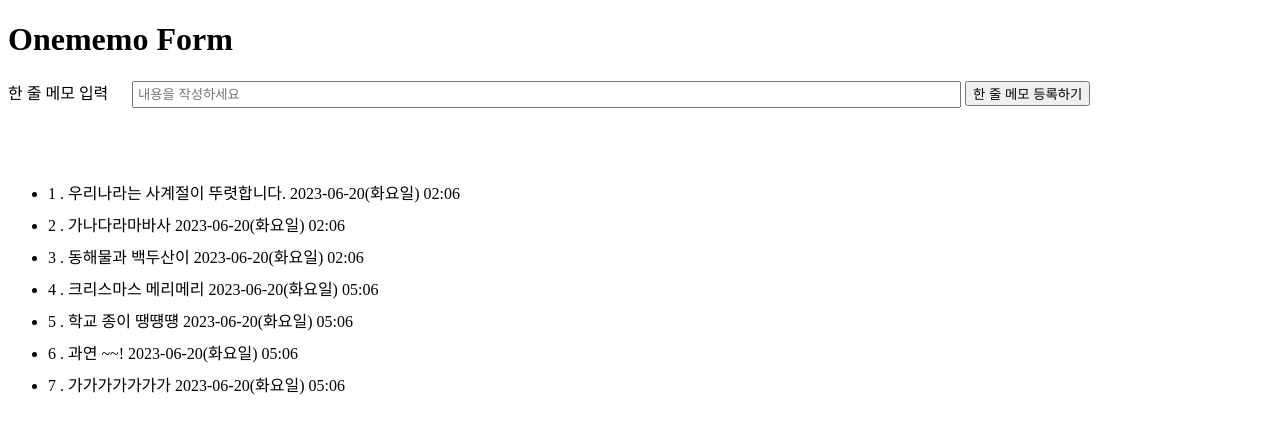
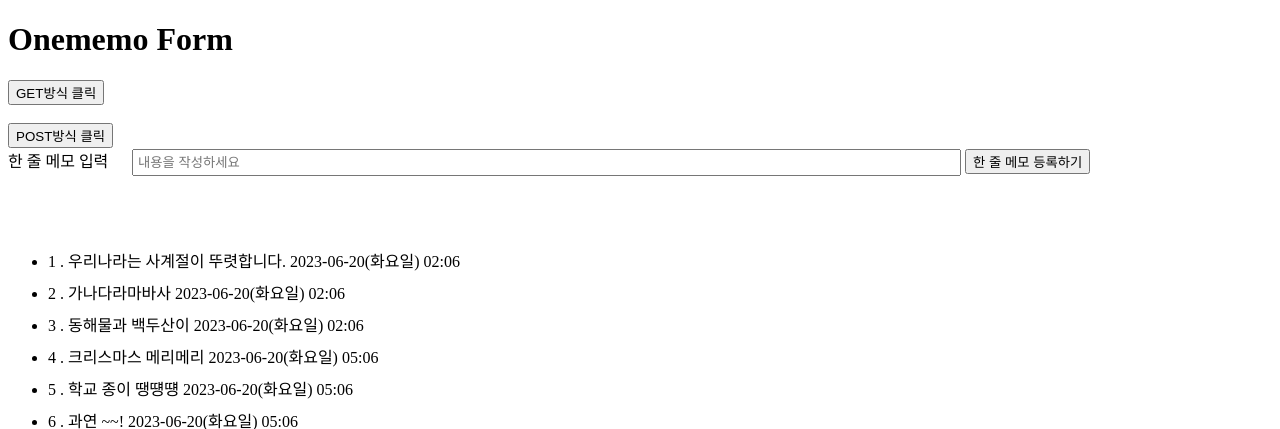
Before and after one commit to rheesk22/django_study, a Django app: page /onememos/ in a window 1280 px wide. Shown: the top 429 px of the page. Run offline with Django 3.2, Linux system fonts and the light colour scheme; data comes from the database, SQL or seed files in the repository.

Commit message:
강의 수강 업데이트
get, post 구분해서 처리 구현

```diff
--- a/onememos/templates/main.html
+++ b/onememos/templates/main.html
@@ -19,6 +19,18 @@
 
 	<body>
 		<h1> Onememo Form</h1>
+
+		<!--GET방식-->
+		<form action="http://localhost:8000/onememos/writeMemo/" method="GET">
+			<button>GET방식 클릭 </button>
+		</form>
+		<br>
+
+		<!--POST방식-->
+		<form action="http://localhost:8000/onememos/writeMemo/" method="POST">
+			{% csrf_token %}
+			<button>POST방식 클릭</button>
+		</form>
 
 		<form action="HTTP://localhost:8000/onememos/createMemo/" method ="POST" id="memoWriteForm">
 		{% csrf_token %}
--- a/onememos/urls.py
+++ b/onememos/urls.py
@@ -5,4 +5,6 @@ from . import views
 urlpatterns = [
 	path( '' , views.index, name='index' ),
 	path( 'createMemo/' , views.createMemo ),
+
+	path('writeMemo/', views.writeMemo),
 ]
--- a/onememos/views.py
+++ b/onememos/views.py
@@ -32,3 +32,13 @@ def createMemo( request ) :
 #	return HttpResponse( "Create Memo = " + memoContent )
 
 	return HttpResponseRedirect( reverse( 'index' ) )
+
+def writeMemo( request ) :
+	if request.method == "GET":
+		return HttpResponse('GET방식 요청=> 폼페이지를 보여주세요')
+#		return render( request, 'my_template.html', {'Method': 'GET 방식'})
+	elif request.method == "POST":
+		return HttpResponse("POST방식 요청=> DB로 넣어주세요")
+#		return render( request, 'my_template.html', {'Method': 'POST 방식'})
+	else :
+		return HttpResponse('writePage요청??')
```
